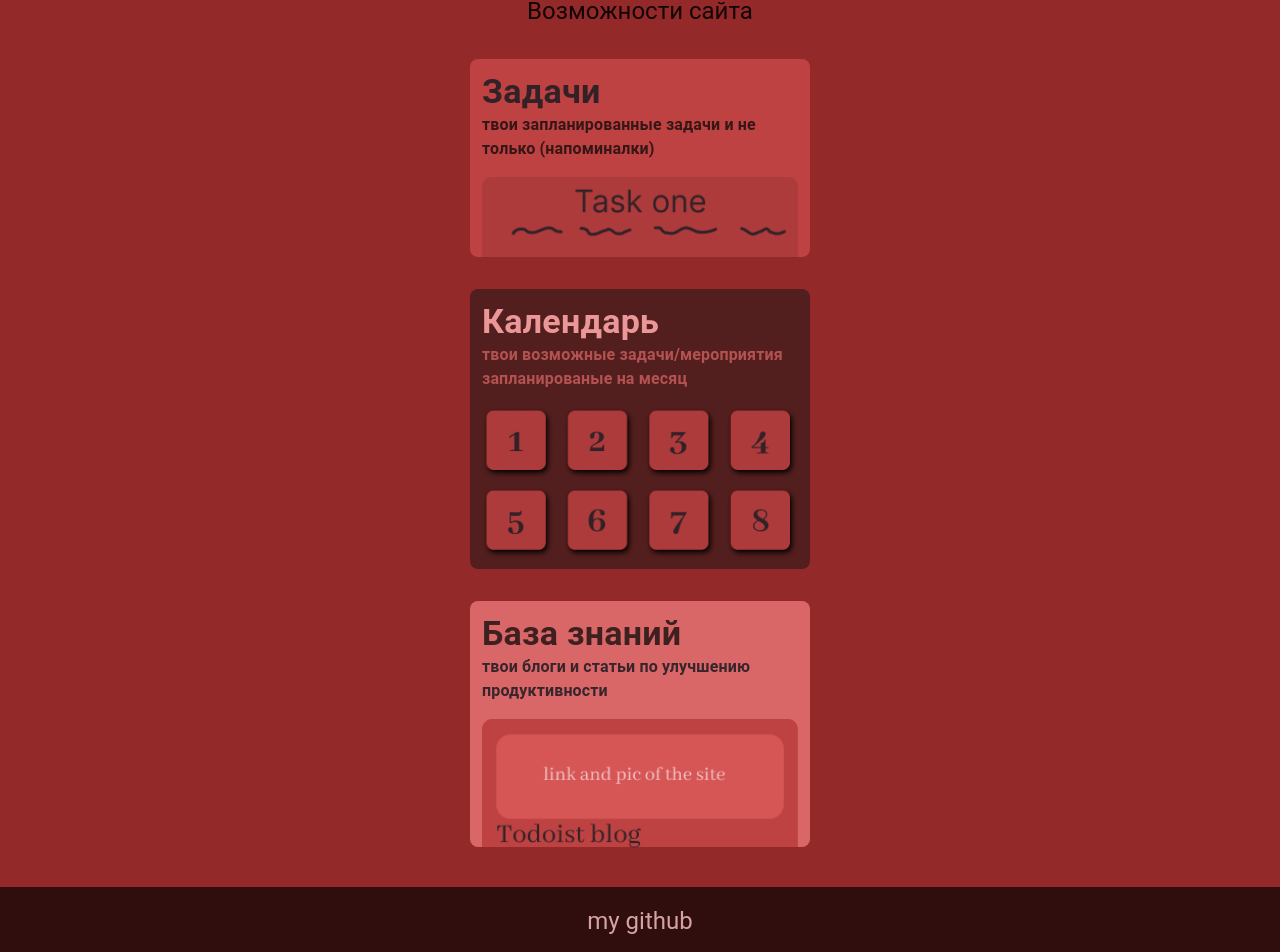
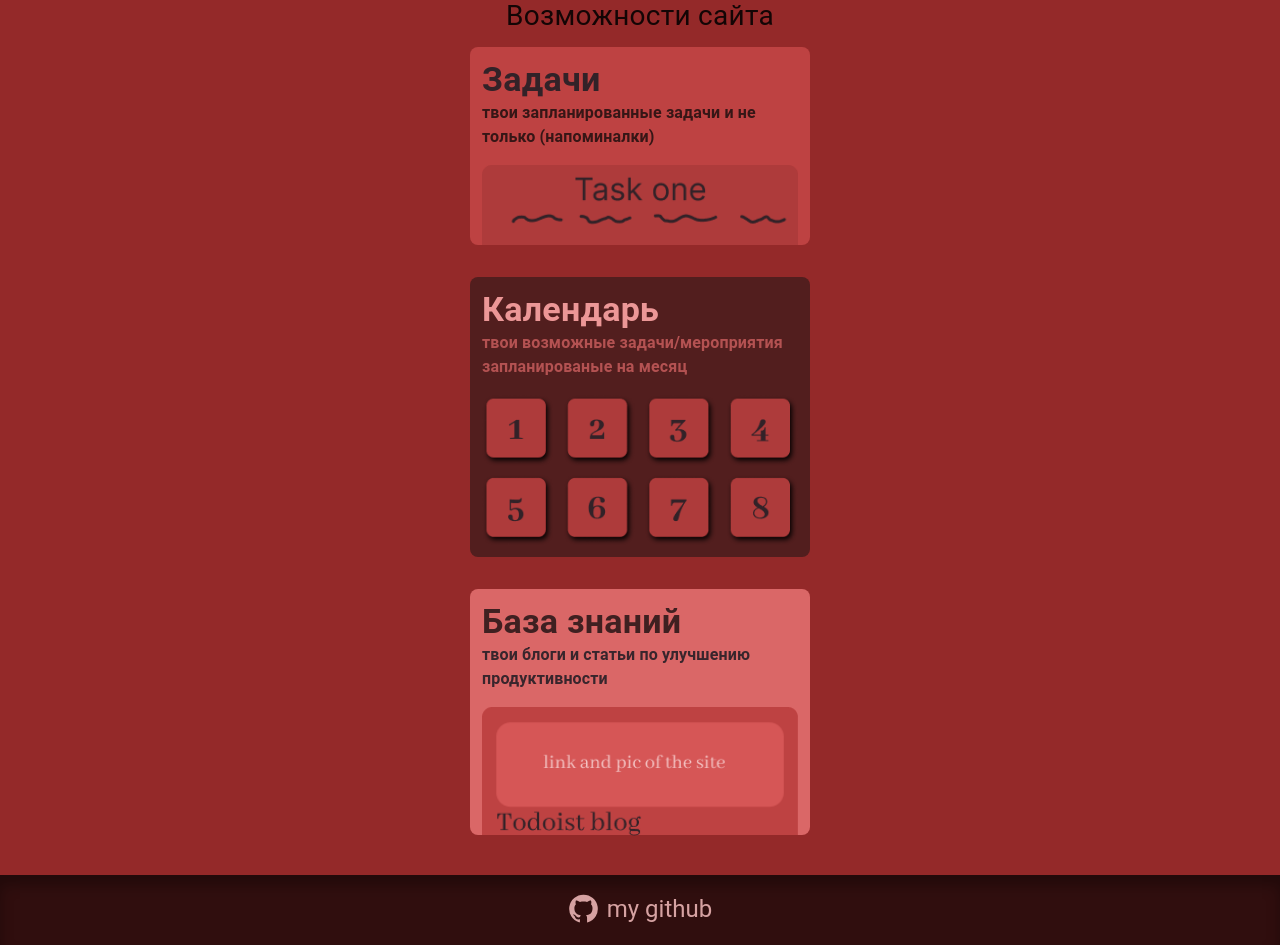
Before and after one commit to Alexer139/task-tracker, a React (Vite) app: page / in a window 1280 px wide. Shown: the part 639-1591 px from the top of the page. Built offline with nearby package versions, Linux system fonts and the light colour scheme.

Commit message:
home done x3

```diff
--- a/src/components/Footer.jsx
+++ b/src/components/Footer.jsx
@@ -1,5 +1,6 @@
 import React from "react";
-import {Box, Typography, Link} from "@mui/material";
+import GitHubIcon from '@mui/icons-material/GitHub';
+import {Box, Typography, Link, Icon} from "@mui/material";
 
 function Footer() {
     return (
@@ -8,17 +9,21 @@ function Footer() {
             bgcolor: 'rgb(48, 14, 14)',
             width: '100%',
             mt: 2,
-            textAlign: 'center',
             height: 70,
-            pt: 2.3
+            pt: 2.3,
+            display: 'flex',
+            justifyContent: 'center',
+            boxShadow: 'inset 0px 10px 14px rgba(0, 0, 0, 0.31)'
         }}
       >
+        <GitHubIcon sx={{ fontSize: 31, color: 'rgb(214, 162, 162)' }} />
         <Typography
           variant="h5"
         >
           <Link href="https://github.com/Alexer139" target="_blank" rel="noopener noreferrer" sx={{
             textDecoration: 'none',
             color: 'rgb(214, 162, 162)',
+            ml: 1,
             }} >my github</Link>
         </Typography>
       </Box>
--- a/src/components/Navbar.jsx
+++ b/src/components/Navbar.jsx
@@ -30,8 +30,7 @@ function Navbar() {
           height: 'auto',
           maxHeight: '400px',
           borderRadius: '0 0 10px 0',
-          transition: 'all 0.3s ease-in-out'
-              } }}
+        } }}
       >
         <List>
           {[
--- a/src/pages/Home.jsx
+++ b/src/pages/Home.jsx
@@ -48,10 +48,10 @@ function Home() {
 
                                       {/* Возможности сайта */}
       <Box sx={{ mt: 6 }}>
-        <Typography variant="h5" gutterBottom>
+        <Typography sx={{fontSize: 28}} gutterBottom>
           Возможности сайта
         </Typography>
-        <Box sx={{ display: 'flex', flexDirection: 'column', alignItems: 'center', gap: 2, mt: 2 }}>
+        <Box sx={{ display: 'flex', flexDirection: 'column', alignItems: 'center', gap: 2, mt: -2 }}>
           <Doska
             title="Задачи"
             description="твои запланированные задачи и не только (напоминалки)"
```
